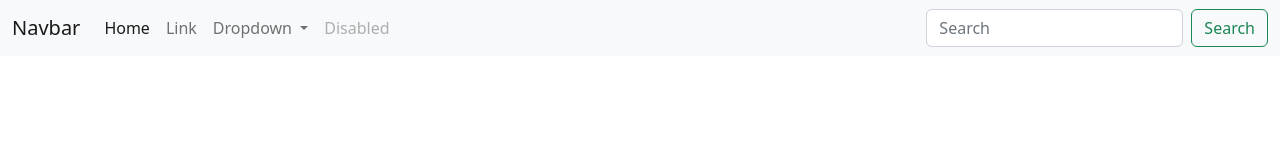
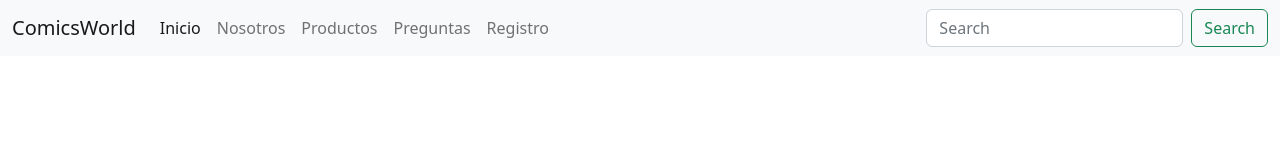
Before and after one commit to marceRocha/trabajo-marcelo, a plain HTML site: page index.html in a window 1280 px wide. Drawn offline with nearby package versions, Linux system fonts and the light colour scheme.

Commit message:
incluir secciones

```diff
--- a/index.html
+++ b/index.html
@@ -11,31 +11,26 @@
 
     <nav class="navbar navbar-expand-lg bg-light">
         <div class="container-fluid">
-          <a class="navbar-brand" href="#">Navbar</a>
+          <a class="navbar-brand" href="#">ComicsWorld</a>
           <button class="navbar-toggler" type="button" data-bs-toggle="collapse" data-bs-target="#navbarSupportedContent" aria-controls="navbarSupportedContent" aria-expanded="false" aria-label="Toggle navigation">
             <span class="navbar-toggler-icon"></span>
           </button>
           <div class="collapse navbar-collapse" id="navbarSupportedContent">
             <ul class="navbar-nav me-auto mb-2 mb-lg-0">
               <li class="nav-item">
-                <a class="nav-link active" aria-current="page" href="#">Home</a>
+                <a class="nav-link active" aria-current="page" href="#">Inicio</a>
               </li>
               <li class="nav-item">
-                <a class="nav-link" href="#">Link</a>
-              </li>
-              <li class="nav-item dropdown">
-                <a class="nav-link dropdown-toggle" href="#" role="button" data-bs-toggle="dropdown" aria-expanded="false">
-                  Dropdown
-                </a>
-                <ul class="dropdown-menu">
-                  <li><a class="dropdown-item" href="#">Action</a></li>
-                  <li><a class="dropdown-item" href="#">Another action</a></li>
-                  <li><hr class="dropdown-divider"></li>
-                  <li><a class="dropdown-item" href="#">Something else here</a></li>
-                </ul>
+                <a class="nav-link" href="#">Nosotros</a>
               </li>
               <li class="nav-item">
-                <a class="nav-link disabled">Disabled</a>
+                <a class="nav-link" href="#">Productos</a>
+              </li>
+              <li class="nav-item">
+                <a class="nav-link" href="#">Preguntas</a>
+              </li>
+              <li class="nav-item">
+                <a class="nav-link" href="#">Registro</a>
               </li>
             </ul>
             <form class="d-flex" role="search">
```
